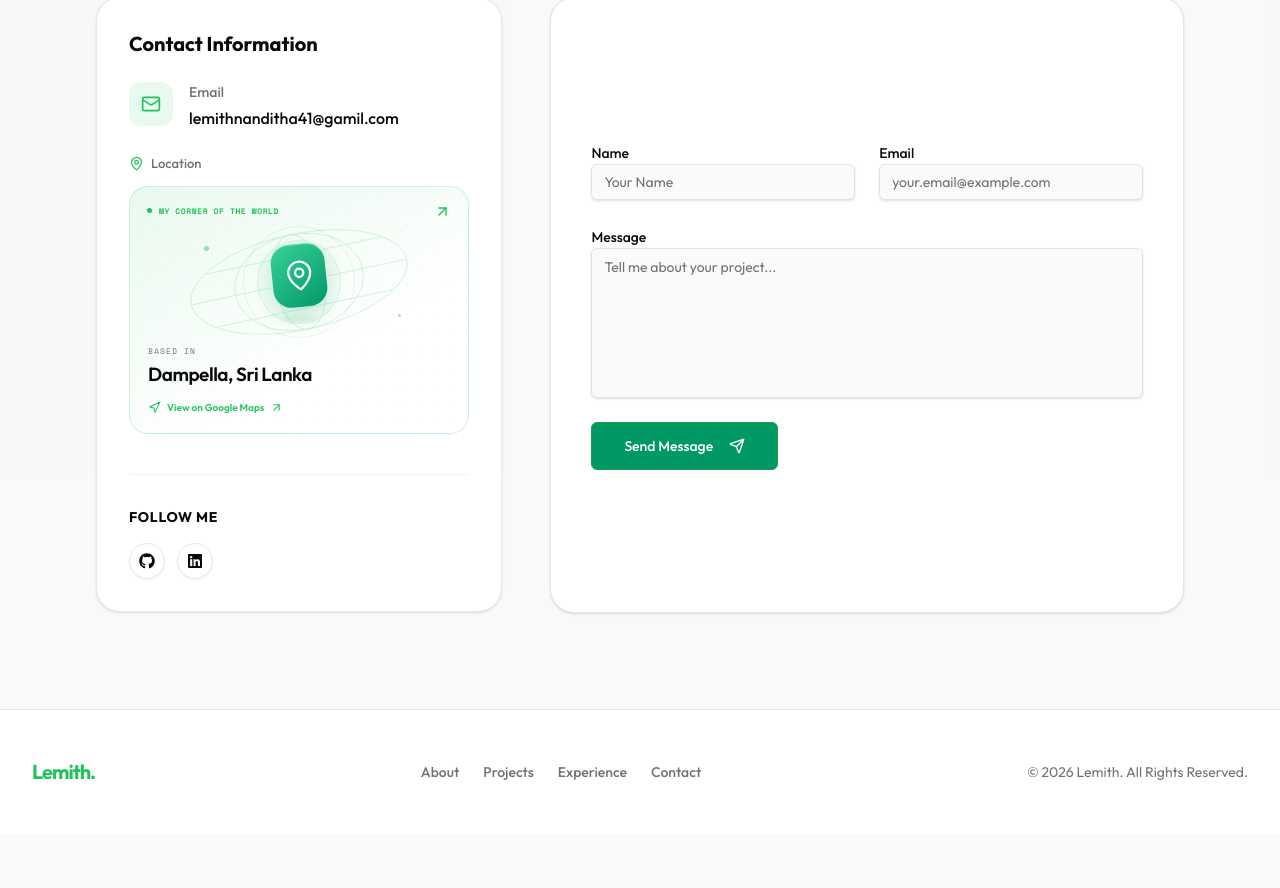
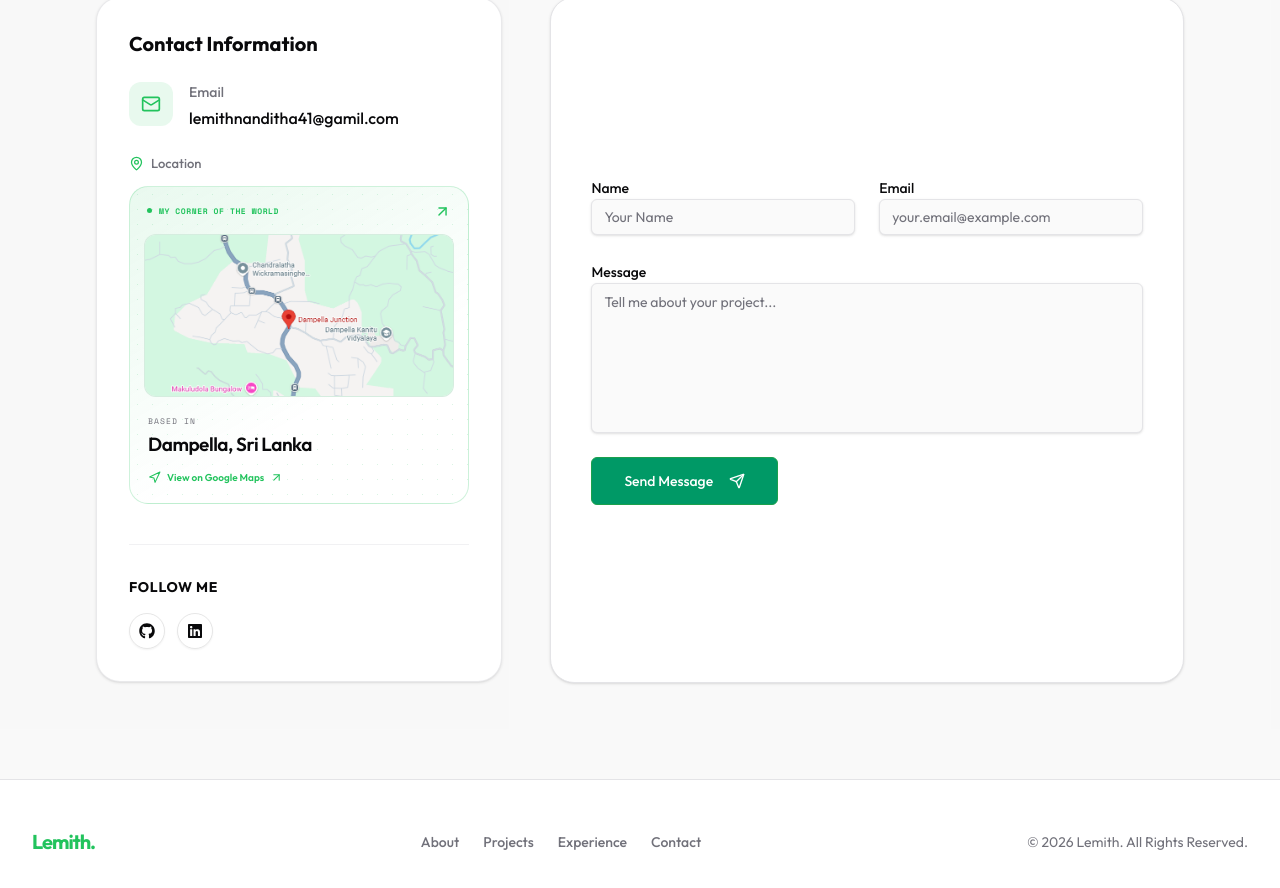
Before and after one commit to Lemith020/my-modern-portfolio, a React (Vite) app: page / in a window 1280 px wide. Shown: the part 7654-8542 px from the top of the page. Before the commit the page ends 8488 px from the top, so only its background shows below. Built offline with nearby package versions, Linux system fonts and the light colour scheme.

Commit message:
add  location

```diff
--- a/src/components/Contact.tsx
+++ b/src/components/Contact.tsx
@@ -128,7 +128,7 @@ export function Contact() {
                   </div>
                 </div>
 
-                <LocationCard location={contactLocation.label} mapsUrl={contactLocation.mapsUrl} />
+                <LocationCard location={contactLocation.label} mapsUrl={contactLocation.mapsUrl} mapImage={contactLocation.mapImage} mapImageAlt={contactLocation.mapImageAlt} />
               </div>
             </div>
 
--- a/src/components/LocationCard.tsx
+++ b/src/components/LocationCard.tsx
@@ -1,12 +1,18 @@
+import { useState } from "react";
 import { ArrowUpRight, MapPin, Navigation } from "lucide-react";
 import "@/styles/location.css";
 
 type LocationCardProps = {
   location: string;
   mapsUrl: string;
+  mapImage?: string;
+  mapImageAlt?: string;
 };
 
-export function LocationCard({ location, mapsUrl }: LocationCardProps) {
+export function LocationCard({ location, mapsUrl, mapImage, mapImageAlt }: LocationCardProps) {
+  const [failedImage, setFailedImage] = useState<string | null>(null);
+  const showMapImage = Boolean(mapImage && mapImage !== failedImage);
+
   return (
     <div className="contact-location">
       <div className="contact-location-label"><MapPin size={15} aria-hidden="true" /> Location</div>
@@ -18,7 +24,18 @@ export function LocationCard({ location, mapsUrl }: LocationCardProps) {
         aria-label={`View ${location} on Google Maps (opens in a new tab)`}
       >
         <div className="location-postcard-top"><span><span className="location-status-dot" /> MY CORNER OF THE WORLD</span><ArrowUpRight size={17} aria-hidden="true" /></div>
-        <div className="location-artwork" aria-hidden="true">
+        {showMapImage ? (
+          <div className="location-map-preview">
+            <img
+              src={mapImage}
+              alt={mapImageAlt || `Map of ${location}`}
+              width={732}
+              height={383}
+              loading="lazy"
+              onError={() => setFailedImage(mapImage || null)}
+            />
+          </div>
+        ) : <div className="location-artwork" aria-hidden="true">
           <span className="location-orbit location-orbit-outer" />
           <span className="location-orbit location-orbit-inner" />
           <svg className="location-globe" viewBox="0 0 240 120" fill="none">
@@ -31,7 +48,7 @@ export function LocationCard({ location, mapsUrl }: LocationCardProps) {
           <span className="location-pin"><MapPin strokeWidth={1.6} /></span>
           <span className="location-spark location-spark-one" />
           <span className="location-spark location-spark-two" />
-        </div>
+        </div>}
         <div className="location-postcard-bottom">
           <span className="location-based-label">BASED IN</span>
           <strong>{location}</strong>
--- a/src/data/location.ts
+++ b/src/data/location.ts
@@ -2,4 +2,6 @@
 export const contactLocation = {
   label: "Dampella, Sri Lanka",
   mapsUrl: "https://maps.app.goo.gl/uAjcp5v8U73qHm956?g_st=aw",
+  mapImage: "/location/dampella-map.png",
+  mapImageAlt: "Map showing Dampella Junction and the surrounding roads in Sri Lanka",
 };
--- a/src/styles/location.css
+++ b/src/styles/location.css
@@ -6,6 +6,8 @@
 .location-postcard-top > span { display: flex; align-items: center; gap: 7px; font-family: var(--app-font-mono); font-size: 8px; font-weight: 600; letter-spacing: .07em; line-height: 1.6; }
 .location-status-dot { width: 5px; height: 5px; border-radius: 50%; background: currentColor; flex-shrink: 0; }
 .location-artwork { position: relative; height: 125px; display: grid; place-items: center; }
+.location-map-preview { position: relative; overflow: hidden; margin: 14px 14px 18px; border: 1px solid hsl(var(--primary) / .15); border-radius: 12px; background: hsl(var(--muted)); }
+.location-map-preview img { display: block; width: 100%; height: auto; aspect-ratio: 732 / 383; object-fit: contain; }
 .location-globe { position: absolute; width: min(240px, 90%); height: 120px; color: hsl(var(--primary)); stroke: currentColor; stroke-width: .8px; opacity: .22; transform: rotate(-12deg); }
 .location-orbit { position: absolute; border: 1px solid hsl(var(--primary) / .12); border-radius: 50%; }
 .location-orbit-outer { width: 112px; height: 112px; }
```
Also changed, not shown: public/location/README.md (added), public/location/dampella-map.png (added), 6 other files (tests, documents, lock files or other folders).
